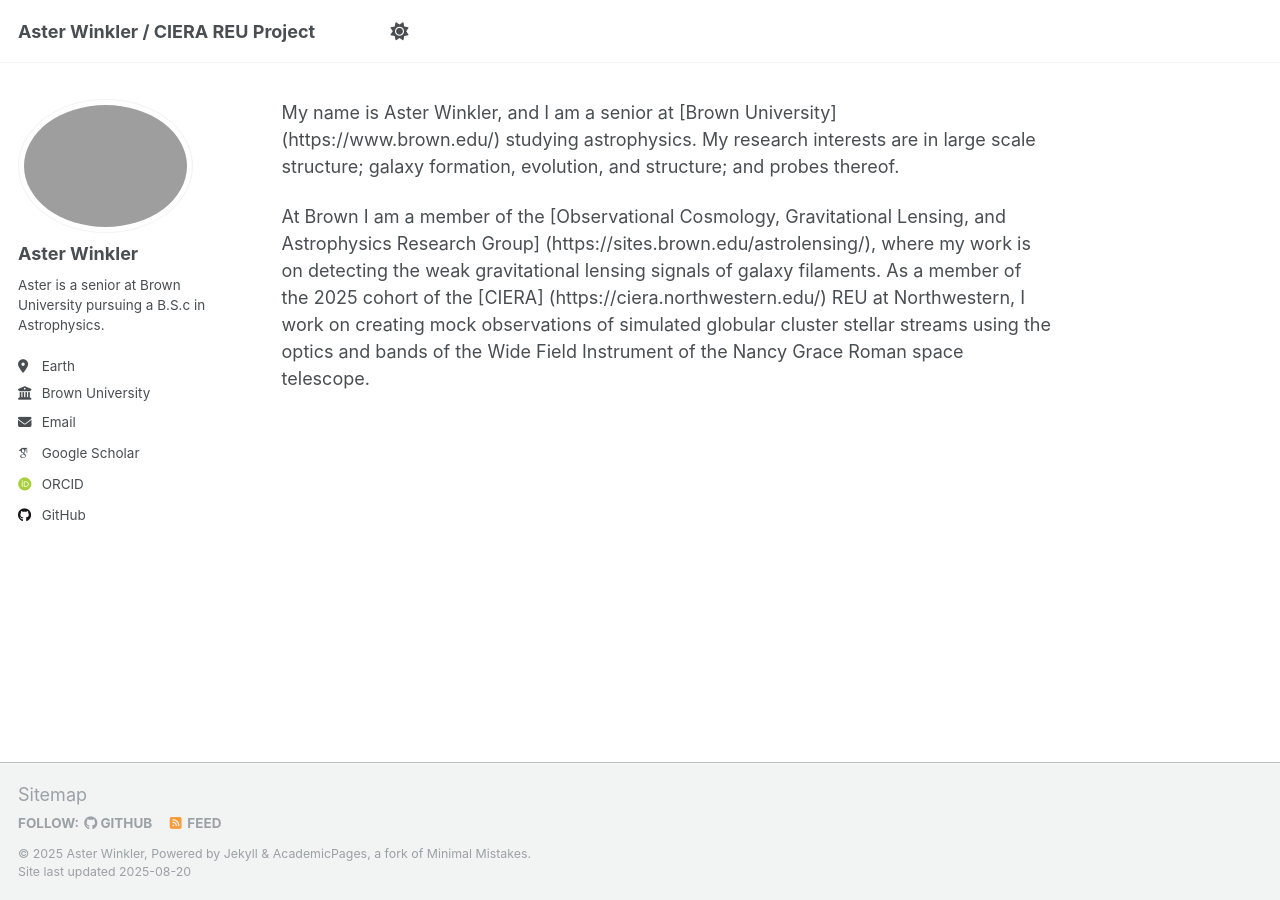
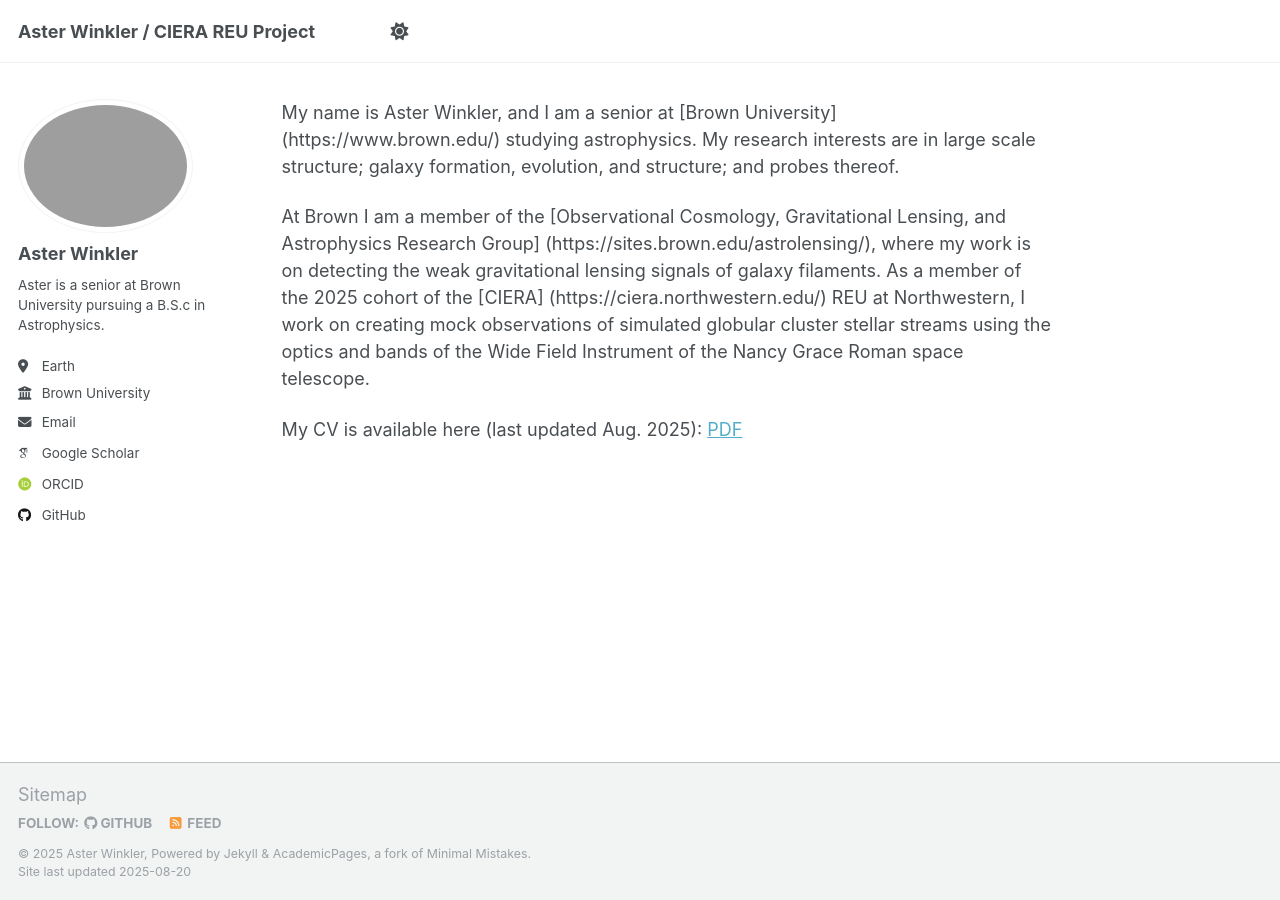
Before and after one commit to asterwinkler/project, a Jekyll site: the page built from _pages/about.md, in a window 1280 px wide. Built offline with Jekyll 4.4.1, drawn with Linux system fonts in a browser that asks for light colours; some web fonts are replaced; a script that is not in the unit is left out.

Commit message:
Update about.md

```diff
--- a/_pages/about.md
+++ b/_pages/about.md
@@ -8,5 +8,6 @@ redirect_from:
 
 My name is Aster Winkler, and I am a senior at [Brown University] (https://www.brown.edu/) studying astrophysics. My research interests are in large scale structure; galaxy formation, evolution, and structure; and probes thereof.
 
-At Brown I am a member of the [Observational Cosmology, Gravitational Lensing, and Astrophysics Research Group] (https://sites.brown.edu/astrolensing/), where my work is on detecting the weak gravitational lensing signals of galaxy filaments. As a member of the 2025 cohort of the [CIERA] (https://ciera.northwestern.edu/) REU at Northwestern, I work on creating mock observations of simulated globular cluster stellar streams using the optics and bands of the Wide Field Instrument of the Nancy Grace Roman
-space telescope.
+At Brown I am a member of the [Observational Cosmology, Gravitational Lensing, and Astrophysics Research Group] (https://sites.brown.edu/astrolensing/), where my work is on detecting the weak gravitational lensing signals of galaxy filaments. As a member of the 2025 cohort of the [CIERA] (https://ciera.northwestern.edu/) REU at Northwestern, I work on creating mock observations of simulated globular cluster stellar streams using the optics and bands of the Wide Field Instrument of the Nancy Grace Roman space telescope.
+
+My CV is available here (last updated Aug. 2025): [PDF]({{base_path }}/files/AsterWinkler_Resume.pdf)
```
